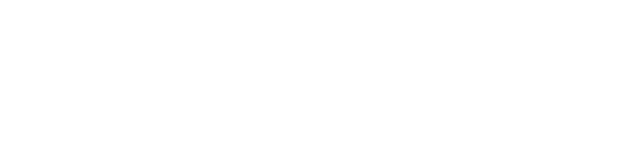
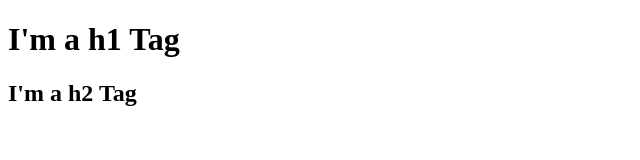
Before and after one commit to prahladinala-com/Namaste-React-EP-01, a plain HTML site: page react-sibling-structure/index.html in a window 1280 px wide. Shown: the whole page, without its empty margins (0-640 px from the left). Drawn offline with nearby package versions, Linux system fonts and the light colour scheme.

Commit message:
Siblings Structure

```diff
--- a/react-sibling-structure/App.js
+++ b/react-sibling-structure/App.js
@@ -0,0 +1,15 @@
+const parent = React.createElement("div", { id: "parent" }, [
+  React.createElement(
+    "div",
+    { id: "child1" },
+    React.createElement("h1", { id: "title" }, "I'm a h1 Tag")
+  ),
+  React.createElement(
+    "div",
+    { id: "child2" },
+    React.createElement("h2", { id: "title" }, "I'm a h2 Tag")
+  ),
+]);
+
+const root = ReactDOM.createRoot(document.getElementById("root"));
+root.render(parent);
```
Also changed, not shown: react-sibling-structure/index.html (+8 -0 lines).
